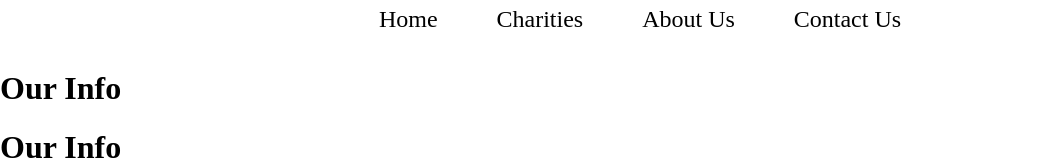
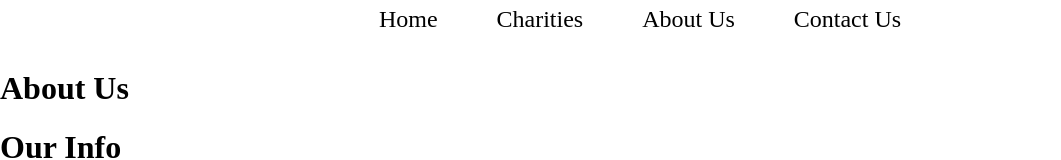
Before and after one commit to cornfrog/pans-haven, a Next.js app: page /About-Us in a window 1280 px wide. Shown: the part 212-372 px from the top of the page, without its empty margins (0-1061 px from the left). Built offline with nearby package versions, Linux system fonts and the light colour scheme; a web font is replaced by a local one.

Commit message:
added routes to links. updated about-us page

```diff
--- a/app/About-Us/page.jsx
+++ b/app/About-Us/page.jsx
@@ -2,7 +2,7 @@ import Info from "../components/Info";
 const AboutUs = () => {
     return (
         <div>
-            <h1>Our Info</h1>
+            <h1>About Us</h1>
             <Info />
         </div>
     )
--- a/app/components/TopBar.jsx
+++ b/app/components/TopBar.jsx
@@ -28,10 +28,10 @@ const TopBar = () => {
 const NavBar = () => {
     return (
         <div className="topbar__navbar-default">
-            <Link href="#Home" className="topbar__navbar-default__link">Home</Link>
-            <Link href="#Charities" className="topbar__navbar-default__link">Charities</Link>
-            <Link href="#About-Us" className="topbar__navbar-default__link">About Us</Link>
-            <Link href="#Contact-Us" className="topbar__navbar-default__link">Contact Us</Link>
+            <Link href="/" className="topbar__navbar-default__link">Home</Link>
+            <Link href="/Charities" className="topbar__navbar-default__link">Charities</Link>
+            <Link href="/About-Us" className="topbar__navbar-default__link">About Us</Link>
+            <Link href="/Contact-Us" className="topbar__navbar-default__link">Contact Us</Link>
         </div>
     )
 }
@@ -48,10 +48,10 @@ const MobileNavBar = () => {
         <div className="topbar__navbar-mobile">
             <button onClick={toggleNavBar} className="topbar__navbar-mobile__toggle" >{!displayingMenu ? <>&#x2630;</> : <>&#x2715;</>}</button>
             <div className={`topbar__navbar-mobile__menu ${!displayingMenu ? "hide" : "show "}`}>
-                <a href="#Home" className="topbar__navbar-mobile__menu__link">Home</a>
-                <a href="#Charities" className="topbar__navbar-mobile__menu__link">Charities</a>
-                <a href="#About-Us" className="topbar__navbar-mobile__menu__link">About Us</a>
-                <a href="#Contact-Us" className="topbar__navbar-mobile__menu__link">Contact Us</a>
+                <a href="/" className="topbar__navbar-mobile__menu__link">Home</a>
+                <a href="/Charities" className="topbar__navbar-mobile__menu__link">Charities</a>
+                <a href="/About-Us" className="topbar__navbar-mobile__menu__link">About Us</a>
+                <a href="/Contact-Us" className="topbar__navbar-mobile__menu__link">Contact Us</a>
             </div>
         </div>
     );
```
